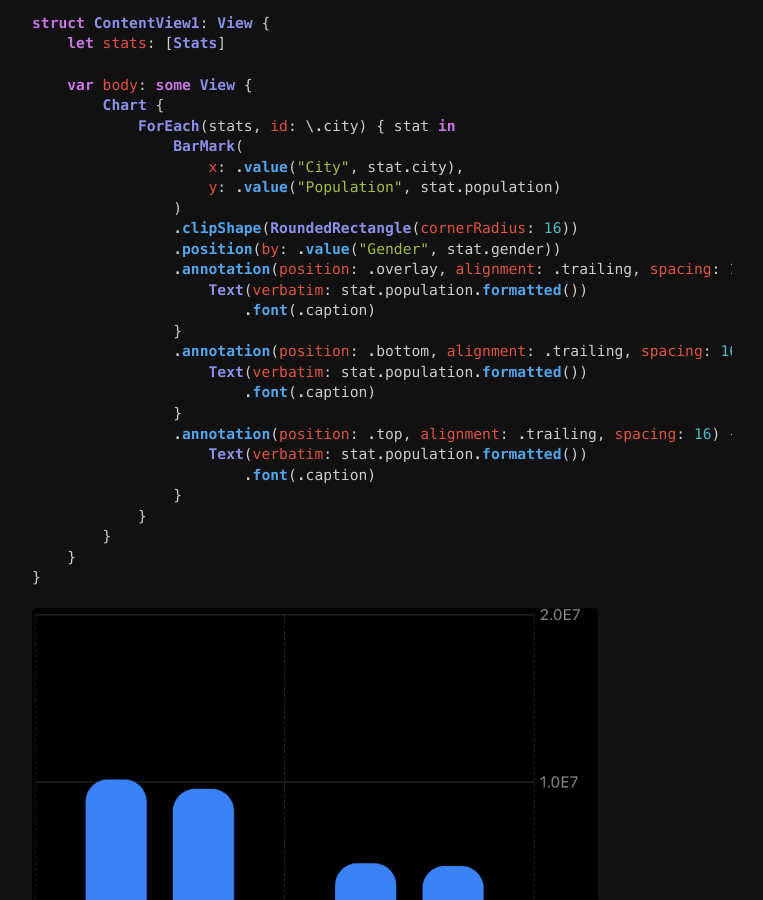
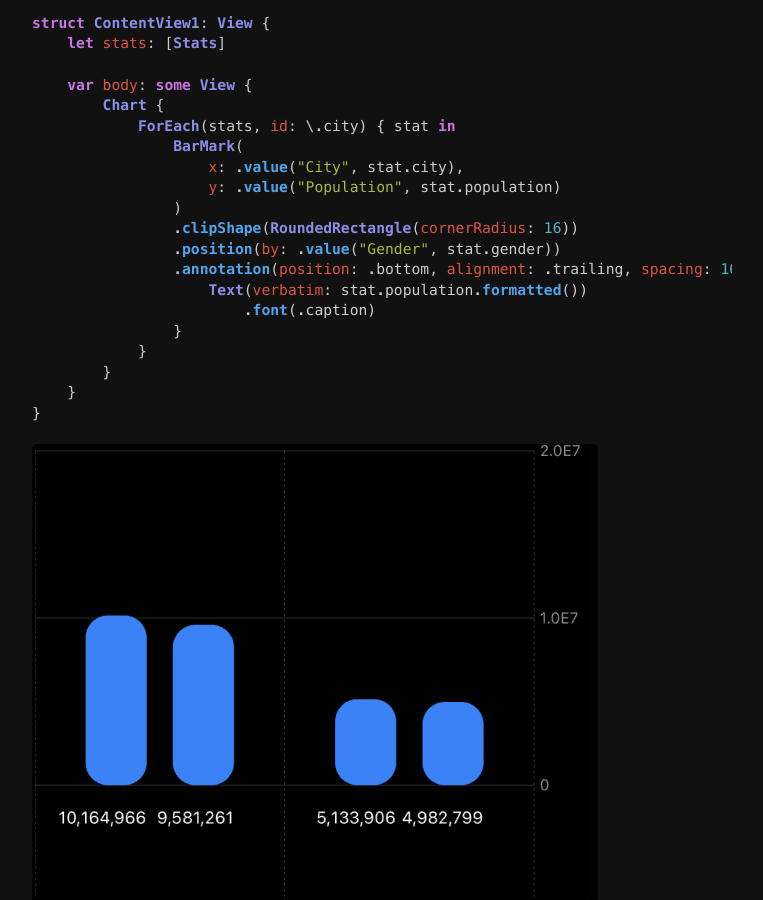
Before and after one commit to mecid/mecid.github.io, a Jekyll site: the page built from _posts/2023-01-18-mastering-charts-in-swiftui-mark-styling.md, in a window 1280 px wide and 900 px high, scrolled down 5994 px. Shown: the whole window, without its empty margins (258-1021 px from the left). Built offline with Jekyll 4.4.1, drawn with Linux system fonts in a browser that asks for light colours.

Commit message:
Code example in styling chart post tuned

```diff
--- a/_posts/2023-01-18-mastering-charts-in-swiftui-mark-styling.md
+++ b/_posts/2023-01-18-mastering-charts-in-swiftui-mark-styling.md
@@ -153,15 +153,7 @@ struct ContentView1: View {
                 )
                 .clipShape(RoundedRectangle(cornerRadius: 16))
                 .position(by: .value("Gender", stat.gender))
-                .annotation(position: .overlay, alignment: .trailing, spacing: 16) {
-                    Text(verbatim: stat.population.formatted())
-                        .font(.caption)
-                }
                 .annotation(position: .bottom, alignment: .trailing, spacing: 16) {
-                    Text(verbatim: stat.population.formatted())
-                        .font(.caption)
-                }
-                .annotation(position: .top, alignment: .trailing, spacing: 16) {
                     Text(verbatim: stat.population.formatted())
                         .font(.caption)
                 }
```
